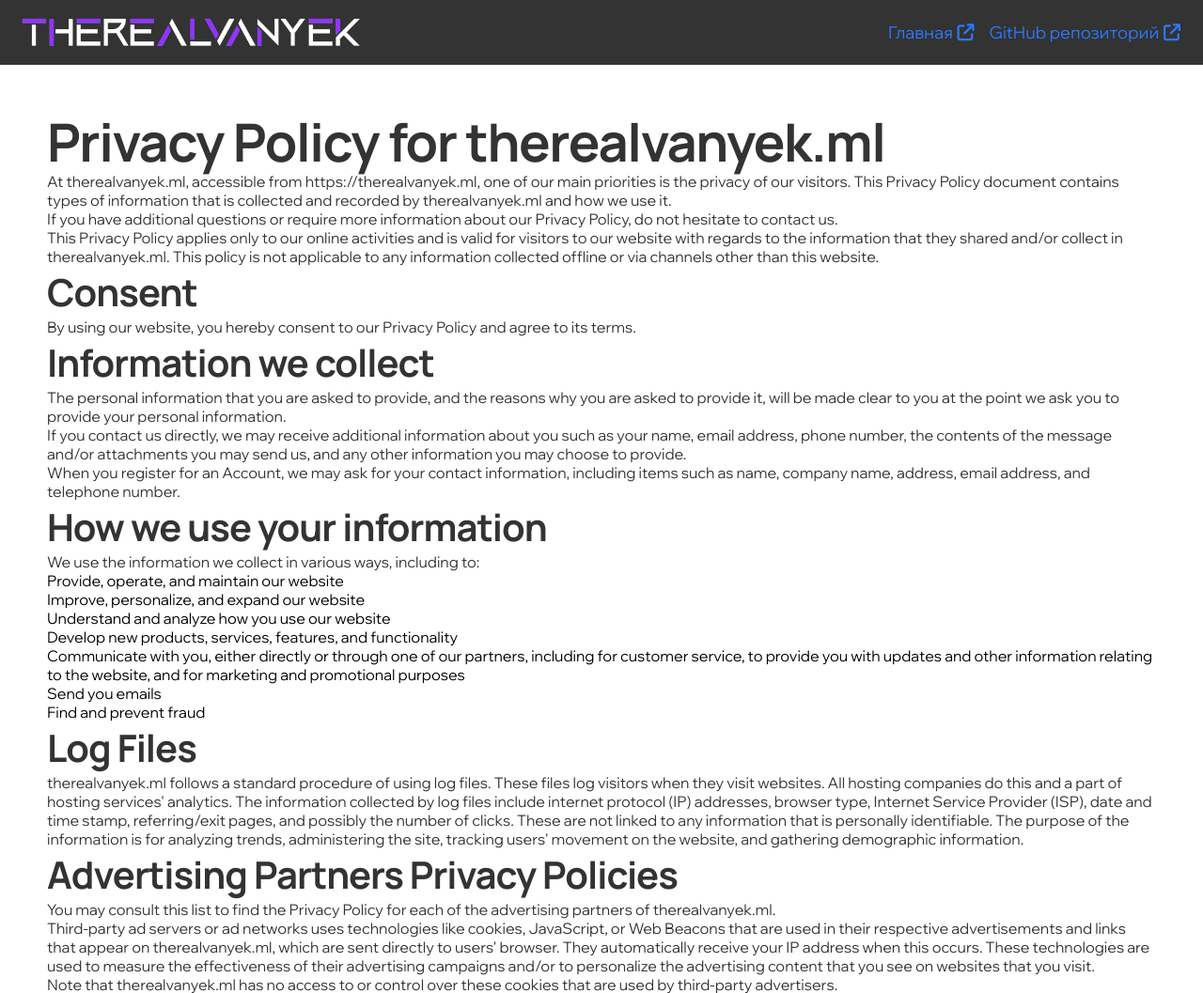
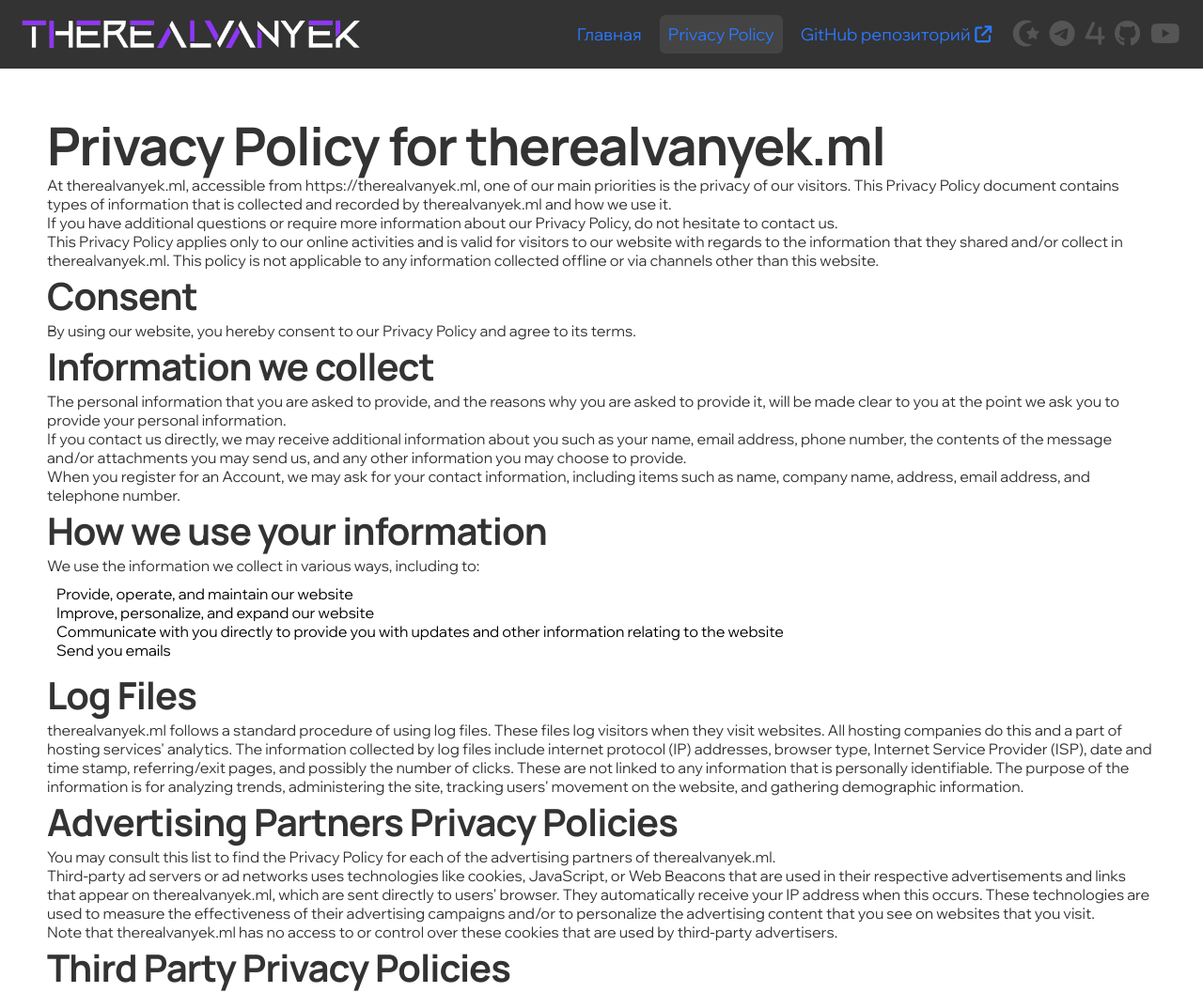
Before and after one commit to 4vanyek/therealvanyek-ml, a PHP site: page /privacy in a window 1280 px wide. Shown: the top 1057 px of the page at 94% size. Run offline with PHP 8.4, Linux system fonts and the light colour scheme.

Commit message:
улучшения навбара (снова)

```diff
--- a/css/nav.css
+++ b/css/nav.css
@@ -13,6 +13,9 @@
   .logo:hover {
       background: none;
   }
+  .link-active {
+    background: #444;
+  }
   /* NAVBAR STYLING STARTS */
   .navbar {
     display: flex;
@@ -24,7 +27,7 @@
   }
 
   .internal_link::after {
-    content: '';
+    content: ''; /* не показывать иконку для внутренних ссылок */
   }
   /* LOGO */
   .logo {
@@ -41,6 +44,7 @@
   .menu a {
     margin-left: 5px;
     margin-right: 5px;
+    padding: 0.5em;
   }
 
   .menu li a:hover {
@@ -109,6 +113,9 @@
       text-align: center;
       padding: 1em;
     }
+    .menu a {
+      margin: 5px;
+    }
     .mlogo {
       width: 50%;
     }
--- a/css/socialicons.css
+++ b/css/socialicons.css
@@ -19,7 +19,7 @@ ol {
     background: none;
     color: #555;
     border: none;
-    padding: 0;
+    padding: 0 !important;
     margin: 0;
   }
   .social-icons a::after {
--- a/privacy/index.html
+++ b/privacy/index.html
@@ -17,7 +17,7 @@
 <body>
     <nav class="navbar">
         <!-- лого -->
-           <img class="logo mlogo" src="../TRV_NEW_LOGO.png" width="30%"></img>
+           <img class="logo mlogo" src="../../TRV_NEW_LOGO.png" width="30%"></img>
 
        <!-- NAVIGATION MENU -->
        <ul class="nav-links">
@@ -27,9 +27,19 @@
          <label for="checkbox_toggle" class="hamburger">&#9776;</label>
 
          <!-- NAVIGATION MENUS -->
-         <div class="menu">
-            <a href="/">Главная</a>
+         <div class="menu flex">
+            <a href="/" class="internal_link">Главная</a>
+            <a href="privacy" class="internal_link link-active">Privacy Policy</a>
            <a href="https://github.com/4vanyek/trvml">GitHub репозиторий</a>
+           <div class="social-icons-container right"> <!-- иконки соцсетей -->
+            <ol class="social-icons">
+                <li><a href="https://forum.therealvanyek.ml"><i class="fa-solid fa-star-and-crescent social-icon"></i></a></li>
+                <li><a href="https://telegram.dog/trv_official1"><i class="fa-brands fa-telegram social-icon"></i></a></li>
+                <li><a href="https://4pda.to/forum/index.php?showuser=10840063"><i class="fa-solid fa-4 social-icon"></i></a></li>
+                <li><a href="https://github.com/4vanyek"><i class="fa-brands fa-github social-icon"></i></a></li>
+                <li><a href="https://youtube.com/@therealvanyek8175"><i class="fa-brands fa-youtube social-icon"></i></a></li>
+            </ol>
+        </div>
          </div>
        </ul>
      </nav>
@@ -56,14 +66,11 @@
 
 <p>We use the information we collect in various ways, including to:</p>
 
-<ul>
+<ul style="margin: 10px;">
 <li>Provide, operate, and maintain our website</li>
 <li>Improve, personalize, and expand our website</li>
-<li>Understand and analyze how you use our website</li>
-<li>Develop new products, services, features, and functionality</li>
-<li>Communicate with you, either directly or through one of our partners, including for customer service, to provide you with updates and other information relating to the website, and for marketing and promotional purposes</li>
+<li>Communicate with you directly to provide you with updates and other information relating to the website</li>
 <li>Send you emails</li>
-<li>Find and prevent fraud</li>
 </ul>
 
 <h2>Log Files</h2>
```
Also changed, not shown: index.html (+1 -34 lines).
